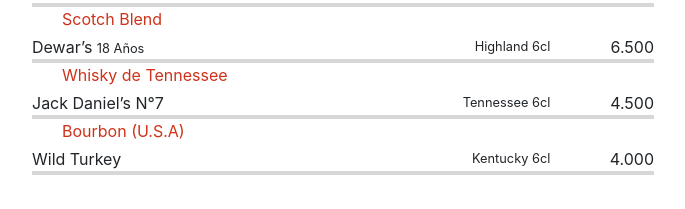
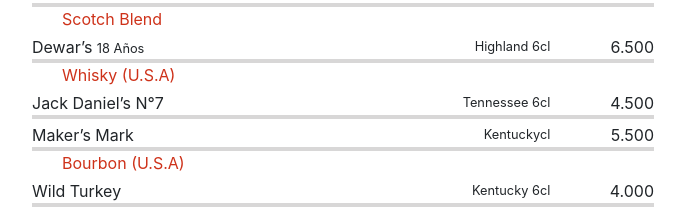
Before and after one commit to durbonca/Menu-QR-Google-sheet, a React (Create React App) app: page /Beer in a window 1280 px wide. Shown: the part 5755-5964 px from the top of the page, without its empty margins (297-982 px from the left). Built offline with nearby package versions, Linux system fonts and the light colour scheme; no server answers.

Commit message:
Update dataDestilados.js

```diff
--- a/src/data/dataDestilados.js
+++ b/src/data/dataDestilados.js
@@ -63,10 +63,11 @@ const dataDestilados = [
                 [
                     { id: 1, name: 'Akashi Black', description: '', cl: 'Hyogo 6', price: '6.500'} ]}, */
                 {
-                title:'Whisky de Tennessee',
+                title:'Whisky (U.S.A)',
                 products:
                 [
-                     { id: 1, name: 'Jack Daniel’s N°7', description: '', cl: 'Tennessee 6', price: '4.500'}  ]},
+                     { id: 1, name: 'Jack Daniel’s N°7', description: '', cl: 'Tennessee 6', price: '4.500'},
+                     { id: 2, name: 'Maker’s Mark', description: '', cl: 'Kentucky', price: '5.500'},  ]},
                 {
                 title:'Bourbon (U.S.A)',
                 products:
```
